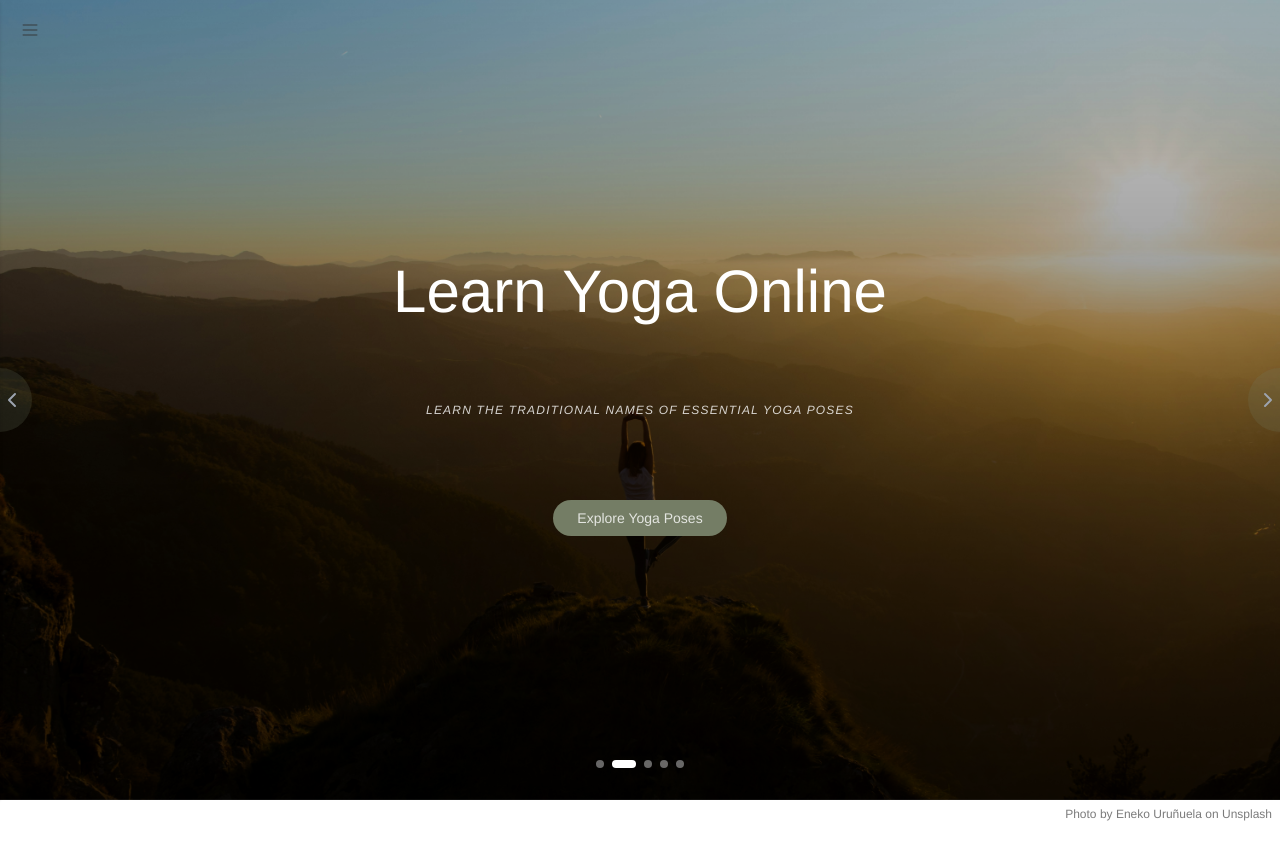
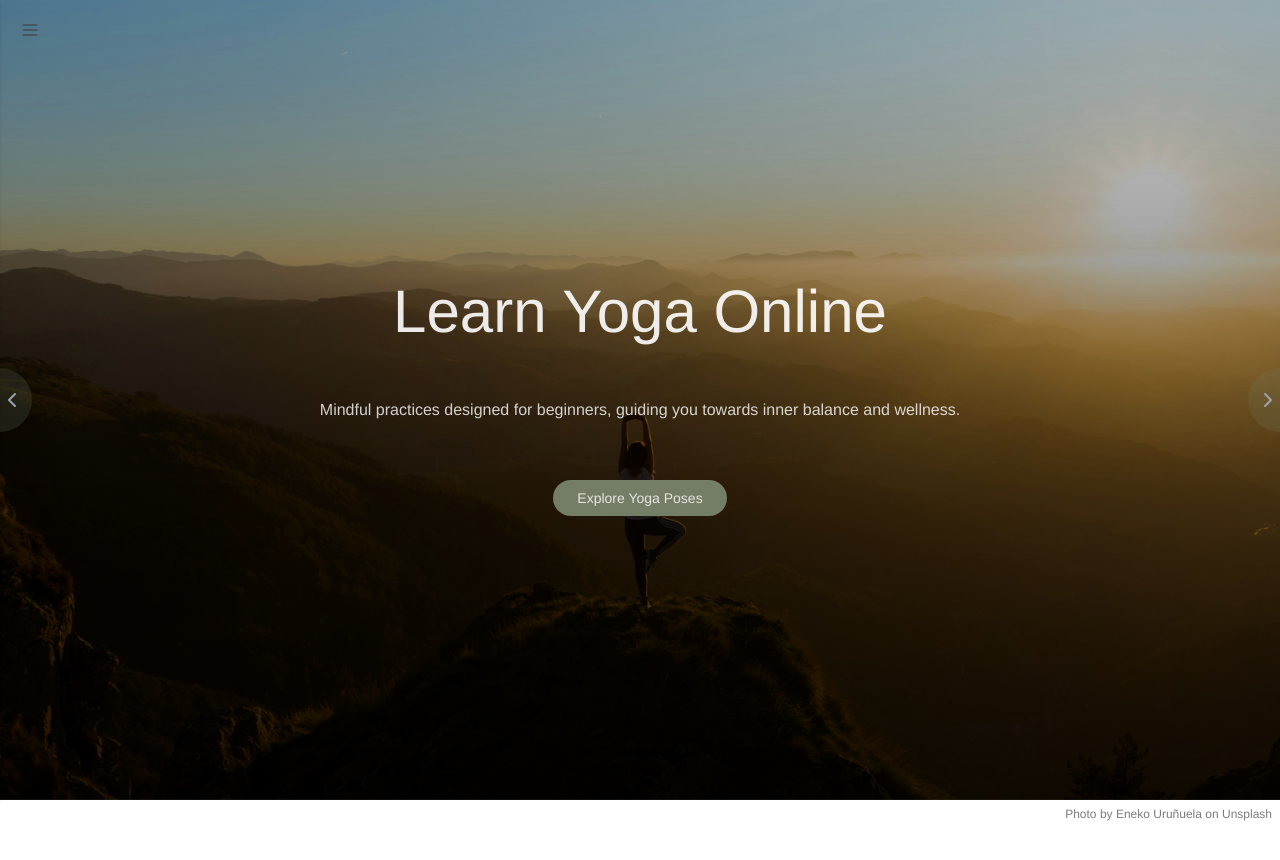
Before and after one commit to samanthacabrera/yoga-library, a React (Vite) app: page / in a window 1280 px wide. Shown: the top 860 px of the page. Built offline with nearby package versions, Linux system fonts and the light colour scheme.

Commit message:
update Hero, removed features

```diff
--- a/src/components/Home.jsx
+++ b/src/components/Home.jsx
@@ -1,4 +1,4 @@
-import React, { useEffect, useState } from 'react';
+import React from 'react';
 import { Helmet } from 'react-helmet';
 import { Parallax } from 'react-parallax';
 import { motion } from 'framer-motion';
@@ -6,24 +6,6 @@ import { Link } from 'react-router-dom';
 import PageNav from './PageNav';
 
 const Home = () => {
-  const [activeTab, setActiveTab] = useState(0);
-  const [current, setCurrent] = useState(0);
-
-  const featuresList = [
-  "Explore the origins and meanings of each pose",
-  "Learn the traditional names of essential yoga poses",
-  "Modify poses for different body types and abilities",
-  "Incorporate mindfulness techniques into your yoga practice",
-  "Understand the philosophical foundations of yoga"
-];
-
-  useEffect(() => {
-    const interval = setInterval(() => {
-      setCurrent((prev) => (prev === featuresList.length - 1 ? 0 : prev + 1));
-    }, 5000);
-    return () => clearInterval(interval);
-  }, []);
-
   const approaches = [
     {
       number: '01',
@@ -80,30 +62,21 @@ const Home = () => {
       >
         <div className="relative h-screen flex flex-col items-center justify-center">
           <div className="absolute inset-0 bg-gradient-to-b from-black/20 to-black/70" />
-          <div className="relative text-center space-y-20">
+          <div className="relative text-center space-y-12">
             <motion.h1
               initial={{ opacity: 0 }}
               animate={{ opacity: 1 }}
               transition={{ duration: 2.2, ease: "easeOut" }}
-              className="text-4xl lg:text-6xl text-white"
+              className="text-4xl lg:text-6xl text-white/90"
             >
 
             Learn Yoga Online
             </motion.h1>
-
-            <div key={current} className="flex flex-col gap-y-8 text-white/80 text-xs italic uppercase tracking-widest">
-
-            <motion.div
-              key={current}
-              initial={{ opacity: 0, y: 20 }}
-              animate={{ opacity: 1, y: 0 }}
-              transition={{ delay: 0.1, duration: 1.2 }}
+            <motion.h3
+              className="text-white/80 max-w-2xl mx-auto"
             >
-              {featuresList[current]}
-            </motion.div>
-
-
-            </div>
+              Mindful practices designed for beginners, guiding you towards inner balance and wellness.
+            </motion.h3>
 
             <motion.div
               initial={{ opacity: 0 }}
@@ -119,22 +92,6 @@ const Home = () => {
               </Link>
             </motion.div>
           </div>
-
-
-        <div className="absolute bottom-8 left-0 right-0 flex justify-center space-x-2 z-10">
-          {featuresList.map((_, index) => (
-            <button
-              key={index}
-              onClick={() => setCurrent(index)}
-              className={`w-2 h-2 rounded-full transition-all duration-300 ${
-                index === current
-                  ? "bg-white w-6"
-                  : "bg-white/40 hover:bg-white/60"
-              }`}
-              aria-label={`Go to slide ${index + 1}`}
-            />
-          ))}
-        </div>
       </div>
     </Parallax>
     <p className="absolute bottom-2 right-2 text-xs opacity-70 translate-y-[30px]">Photo by <a href="https://unsplash.com/@nkuutz?utm_content=creditCopyText&utm_medium=referral&utm_source=unsplash">Eneko Uruñuela</a> on <a href="https://unsplash.com/photos/woman-stretching-on-mountain-top-during-sunrise-I2YSmEUAgDY?utm_content=creditCopyText&utm_medium=referral&utm_source=unsplash">Unsplash</a>
```
